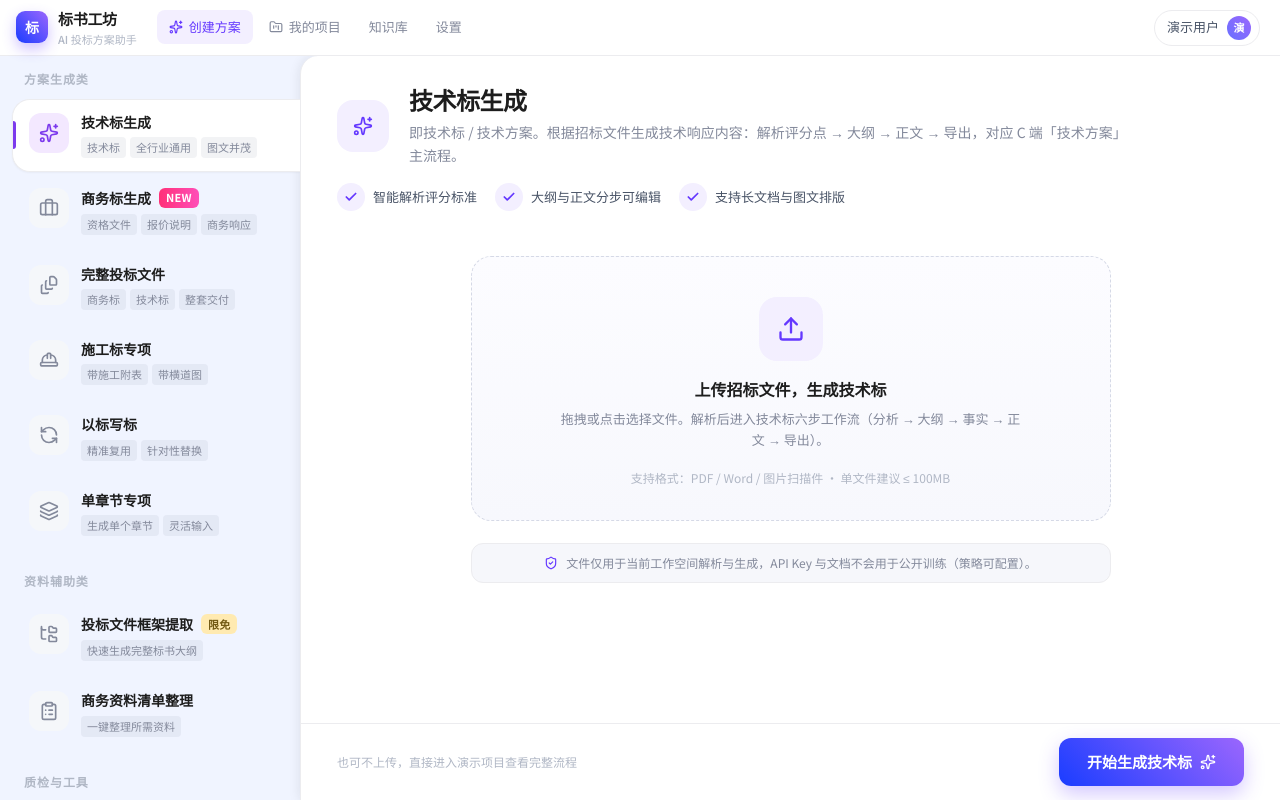
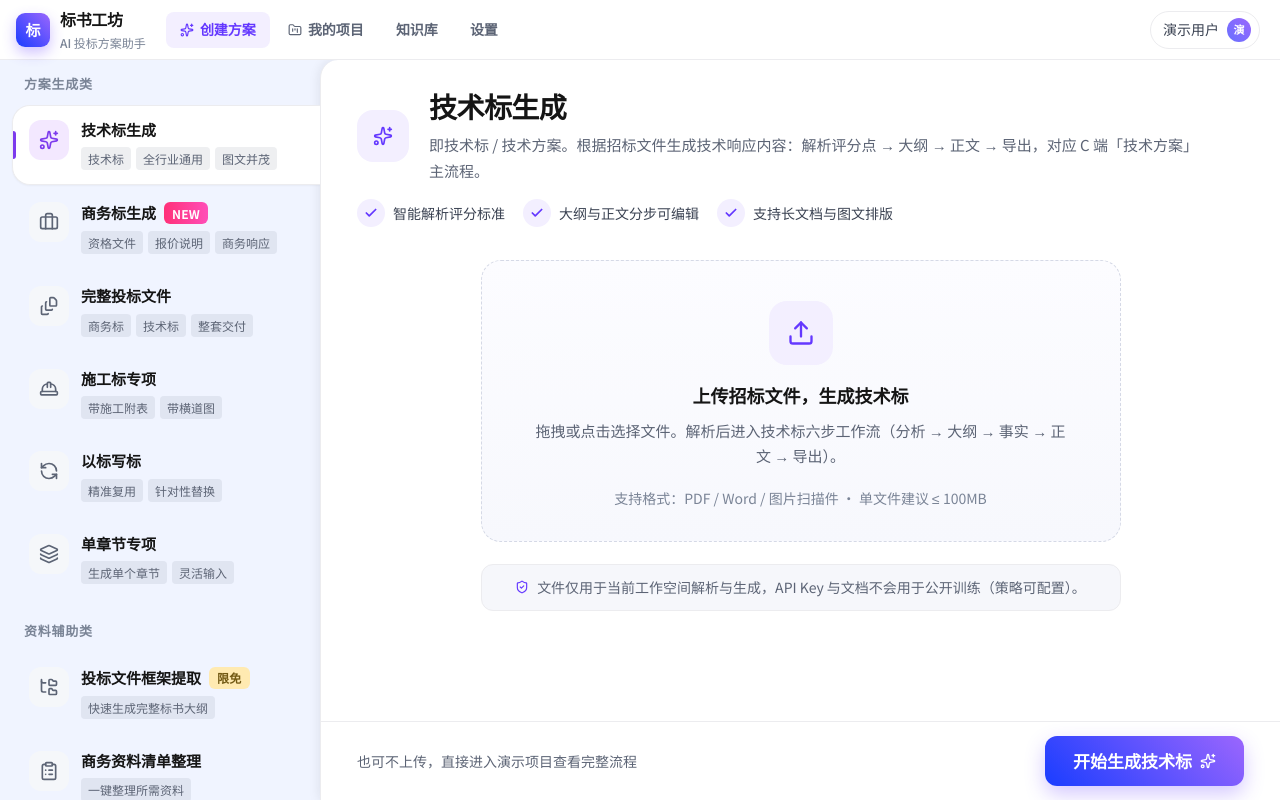
Before and after one commit to wmjagpjm/biaoshu, a React (Vite) app in the folder frontend/: page /create in a window 1280 px wide. Built offline with nearby package versions, Linux system fonts and the light colour scheme.

Commit message:
style: 全局字号略增大并加深次要文字，提升可读性

```diff
--- a/frontend/src/app/layout/AppShell.css
+++ b/frontend/src/app/layout/AppShell.css
@@ -36,26 +36,26 @@
 }
 
 .brand__logo {
-  width: 32px;
-  height: 32px;
+  width: 34px;
+  height: 34px;
   border-radius: 9px;
   background: var(--primary-grad-strong);
   display: grid;
   place-items: center;
   color: #fff;
   font-weight: 800;
-  font-size: 14px;
+  font-size: 15px;
   box-shadow: 0 6px 14px rgba(100, 56, 255, 0.3);
 }
 
 .brand__text {
-  font-size: 15px;
+  font-size: 16px;
   font-weight: 700;
   letter-spacing: -0.02em;
 }
 
 .brand__sub {
-  font-size: 11px;
+  font-size: 12px;
   color: var(--text-tertiary);
   font-weight: 500;
 }
@@ -67,11 +67,11 @@
 }
 
 .header-nav a {
-  height: 34px;
-  padding: 0 12px;
+  height: 36px;
+  padding: 0 14px;
   border-radius: 8px;
-  font-size: 13px;
-  font-weight: 500;
+  font-size: 14px;
+  font-weight: 600;
   color: var(--text-secondary);
   display: inline-flex;
   align-items: center;
@@ -98,12 +98,12 @@
   display: inline-flex;
   align-items: center;
   gap: 8px;
-  height: 36px;
+  height: 38px;
   padding: 0 8px 0 12px;
   border-radius: var(--radius-pill);
   border: 1px solid var(--border);
   background: #fff;
-  font-size: 13px;
+  font-size: 14px;
   color: var(--text-body);
 }
 
--- a/frontend/src/features/create/pages/CreatePage.css
+++ b/frontend/src/features/create/pages/CreatePage.css
@@ -41,10 +41,10 @@
 .feature-group__title {
   padding: 0 24px;
   margin-bottom: 10px;
-  font-size: 12px;
+  font-size: 13px;
   font-weight: 600;
   color: var(--text-tertiary);
-  letter-spacing: 0.08em;
+  letter-spacing: 0.06em;
   text-transform: uppercase;
 }
 
@@ -58,7 +58,7 @@
   position: relative;
   width: calc(100% - 24px);
   margin: 0 12px;
-  padding: 13px 14px 13px 16px;
+  padding: 14px 14px 14px 16px;
   display: flex;
   align-items: flex-start;
   gap: 12px;
@@ -175,24 +175,24 @@
 }
 
 .feature-item__title {
-  font-size: 14px;
+  font-size: 15px;
   font-weight: 600;
   color: var(--text-primary);
-  line-height: 1.3;
+  line-height: 1.35;
 }
 
 .feature-item__tags {
   display: flex;
   flex-wrap: wrap;
-  gap: 4px;
-  margin-top: 6px;
+  gap: 5px;
+  margin-top: 7px;
 }
 
 .feature-tag {
-  font-size: 11px;
+  font-size: 12px;
   color: var(--text-secondary);
-  background: rgba(131, 137, 155, 0.1);
-  padding: 2px 6px;
+  background: rgba(92, 100, 117, 0.1);
+  padding: 2px 7px;
   border-radius: 4px;
 }
 
@@ -243,17 +243,17 @@
 
 .content-title {
   margin: 0;
-  font-size: 24px;
+  font-size: var(--fs-3xl);
   font-weight: 700;
   line-height: 1.3;
   letter-spacing: -0.02em;
 }
 
 .content-desc {
-  margin: 6px 0 0;
-  font-size: 14px;
+  margin: 8px 0 0;
+  font-size: var(--fs-md);
   color: var(--text-secondary);
-  line-height: 1.65;
+  line-height: 1.7;
   max-width: 52em;
 }
 
@@ -267,8 +267,9 @@
   display: flex;
   align-items: center;
   gap: 8px;
-  font-size: 13px;
+  font-size: var(--fs-sm);
   color: var(--text-body);
+  font-weight: 500;
 }
 
 .highlight__dot {
@@ -327,20 +328,20 @@
 
 .upload-card__title {
   margin: 0 0 8px;
-  font-size: 16px;
+  font-size: 18px;
   font-weight: 700;
 }
 
 .upload-card__desc {
   margin: 0 auto 18px;
   max-width: 36em;
-  font-size: 13px;
+  font-size: var(--fs-md);
   color: var(--text-secondary);
-  line-height: 1.6;
+  line-height: 1.7;
 }
 
 .upload-card__types {
-  font-size: 12px;
+  font-size: var(--fs-sm);
   color: var(--text-tertiary);
 }
 
@@ -356,11 +357,11 @@
   display: inline-flex;
   align-items: center;
   gap: 8px;
-  padding: 8px 12px;
+  padding: 9px 12px;
   border-radius: 10px;
   background: #fff;
   border: 1px solid var(--border);
-  font-size: 13px;
+  font-size: var(--fs-sm);
   box-shadow: var(--shadow-xs);
 }
 
@@ -379,12 +380,13 @@
   align-items: center;
   justify-content: center;
   gap: 8px;
-  padding: 10px 14px;
+  padding: 12px 16px;
   border-radius: 12px;
   background: #f6f7fb;
   border: 1px solid var(--border);
-  font-size: 12px;
+  font-size: var(--fs-sm);
   color: var(--text-secondary);
+  line-height: 1.5;
   width: min(100%, 640px);
   margin: 0 auto;
 }
@@ -403,8 +405,9 @@
 }
 
 .create-footer__tip {
-  font-size: 12px;
-  color: var(--text-tertiary);
+  font-size: var(--fs-sm);
+  color: var(--text-secondary);
+  line-height: 1.5;
 }
 
 @media (max-width: 960px) {
@@ -434,7 +437,7 @@
     padding: 20px 16px;
   }
   .content-title {
-    font-size: 20px;
+    font-size: 22px;
   }
   .create-footer {
     flex-direction: column;
--- a/frontend/src/features/technical-plan/pages/TechnicalPlan.css
+++ b/frontend/src/features/technical-plan/pages/TechnicalPlan.css
@@ -48,7 +48,7 @@
 }
 
 .tp-step__title {
-  font-size: 13px;
+  font-size: 14px;
   font-weight: 600;
 }
 
--- a/frontend/src/shared/styles/global.css
+++ b/frontend/src/shared/styles/global.css
@@ -15,11 +15,12 @@ body,
 body {
   margin: 0;
   font-family: var(--font-body);
-  font-size: 14px;
-  line-height: 1.55;
+  font-size: var(--fs-base);
+  line-height: var(--lh);
   color: var(--text-primary);
   background: var(--bg-content);
   -webkit-font-smoothing: antialiased;
+  text-rendering: optimizeLegibility;
 }
 
 a {
@@ -60,11 +61,11 @@ button {
   align-items: center;
   justify-content: center;
   gap: 8px;
-  height: 40px;
+  height: 42px;
   padding: 0 18px;
   border-radius: 10px;
   font-weight: 600;
-  font-size: 14px;
+  font-size: var(--fs-md);
   transition: transform var(--duration) var(--ease),
     box-shadow var(--duration) var(--ease),
     background var(--duration) var(--ease),
@@ -108,16 +109,16 @@ button {
 }
 
 .btn-sm {
-  height: 32px;
+  height: 34px;
   padding: 0 12px;
-  font-size: 13px;
+  font-size: var(--fs-sm);
   border-radius: 8px;
 }
 
 .btn-lg {
-  height: 48px;
+  height: 50px;
   padding: 0 28px;
-  font-size: 15px;
+  font-size: var(--fs-lg);
   border-radius: 12px;
 }
 
@@ -125,10 +126,10 @@ button {
 .badge {
   display: inline-flex;
   align-items: center;
-  height: 20px;
-  padding: 0 7px;
+  height: 22px;
+  padding: 0 8px;
   border-radius: 6px;
-  font-size: 11px;
+  font-size: 12px;
   font-weight: 700;
   letter-spacing: 0.02em;
 }
@@ -156,7 +157,7 @@ button {
   gap: 6px;
 }
 .field label {
-  font-size: 12px;
+  font-size: var(--fs-sm);
   font-weight: 600;
   color: var(--text-secondary);
 }
@@ -167,7 +168,8 @@ button {
   border: 1px solid var(--border-strong);
   background: #fff;
   border-radius: 10px;
-  padding: 10px 12px;
+  padding: 11px 13px;
+  font-size: var(--fs-base);
   outline: none;
   transition: border-color var(--duration), box-shadow var(--duration);
 }
@@ -203,16 +205,18 @@ button {
   margin-bottom: 20px;
 }
 .page-header h1 {
-  margin: 0 0 6px;
-  font-size: 22px;
+  margin: 0 0 8px;
+  font-size: var(--fs-2xl);
   font-weight: 700;
   letter-spacing: -0.02em;
+  line-height: 1.3;
 }
 .page-header p {
   margin: 0;
   color: var(--text-secondary);
-  max-width: 560px;
-  font-size: 13px;
+  max-width: 640px;
+  font-size: var(--fs-md);
+  line-height: 1.65;
 }
 .page-actions {
   display: flex;
@@ -227,9 +231,9 @@ button {
 .project-table th,
 .project-table td {
   text-align: left;
-  padding: 12px 14px;
+  padding: 13px 14px;
   border-bottom: 1px solid var(--border);
-  font-size: 13px;
+  font-size: var(--fs-sm);
 }
 .project-table th {
   color: var(--text-secondary);
--- a/frontend/src/shared/styles/tokens.css
+++ b/frontend/src/shared/styles/tokens.css
@@ -37,11 +37,22 @@
   --hover-bg: #f5f7fa;
   --active-bg: #f3efff;
 
-  /* 文字 */
-  --text-primary: #1d1d1d;
-  --text-secondary: #83899b;
-  --text-tertiary: #b0b7c5;
-  --text-body: #485366;
+  /* 文字（略加深次要色，提升可读性） */
+  --text-primary: #151515;
+  --text-secondary: #5c6475;
+  --text-tertiary: #7a8496;
+  --text-body: #3a4252;
+
+  /* 字号阶梯 */
+  --fs-xs: 13px;
+  --fs-sm: 14px;
+  --fs-md: 15px;
+  --fs-base: 16px;
+  --fs-lg: 17px;
+  --fs-xl: 20px;
+  --fs-2xl: 26px;
+  --fs-3xl: 28px;
+  --lh: 1.6;
 
   /* 边框阴影 */
   --border: #ececef;
@@ -57,8 +68,8 @@
   --warning: #f59e0b;
 
   /* 布局 */
-  --header-h: 56px;
-  --feature-rail-w: 300px;
+  --header-h: 60px;
+  --feature-rail-w: 320px;
   --radius-sm: 8px;
   --radius-md: 12px;
   --radius-lg: 16px;
```
